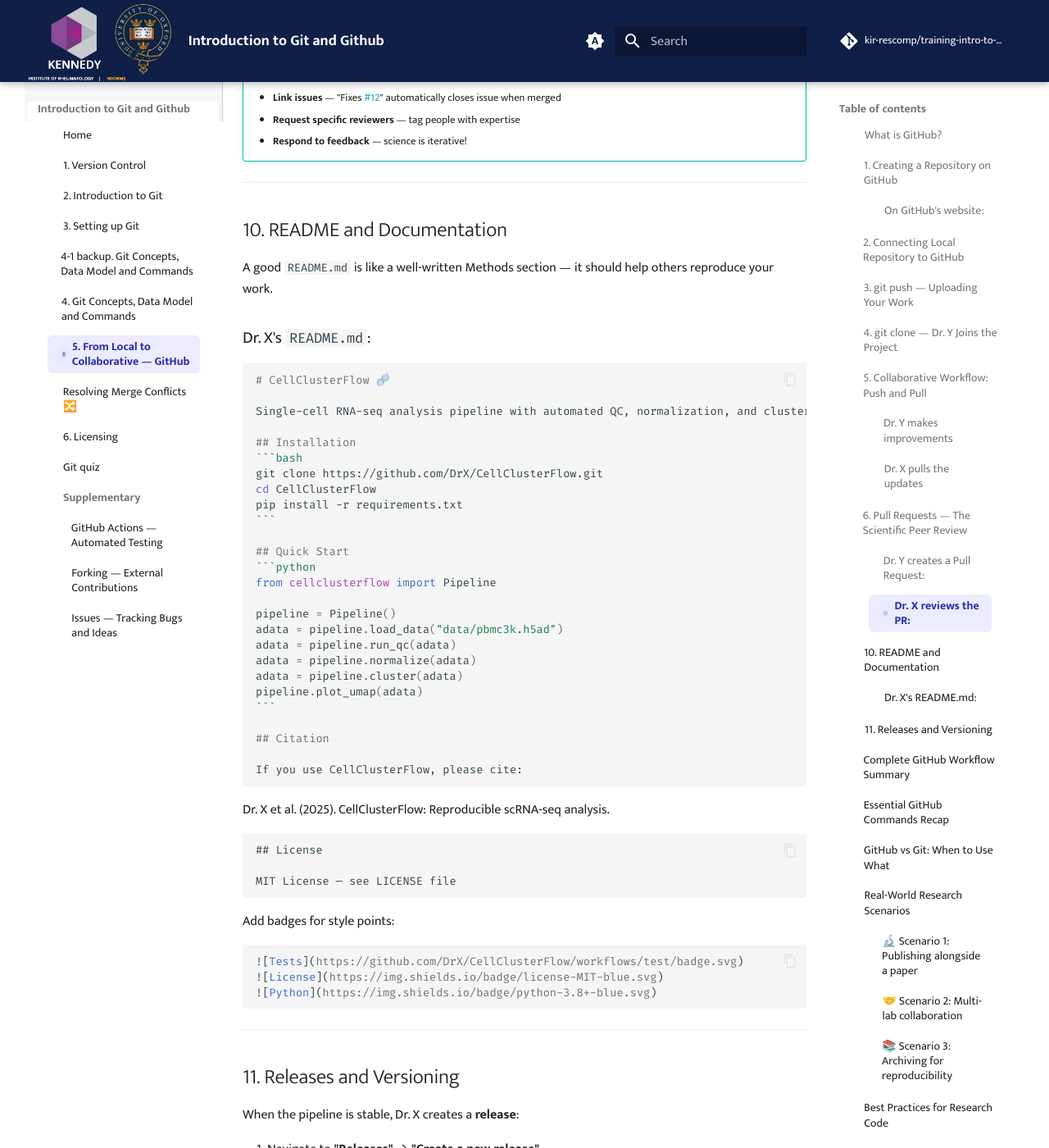
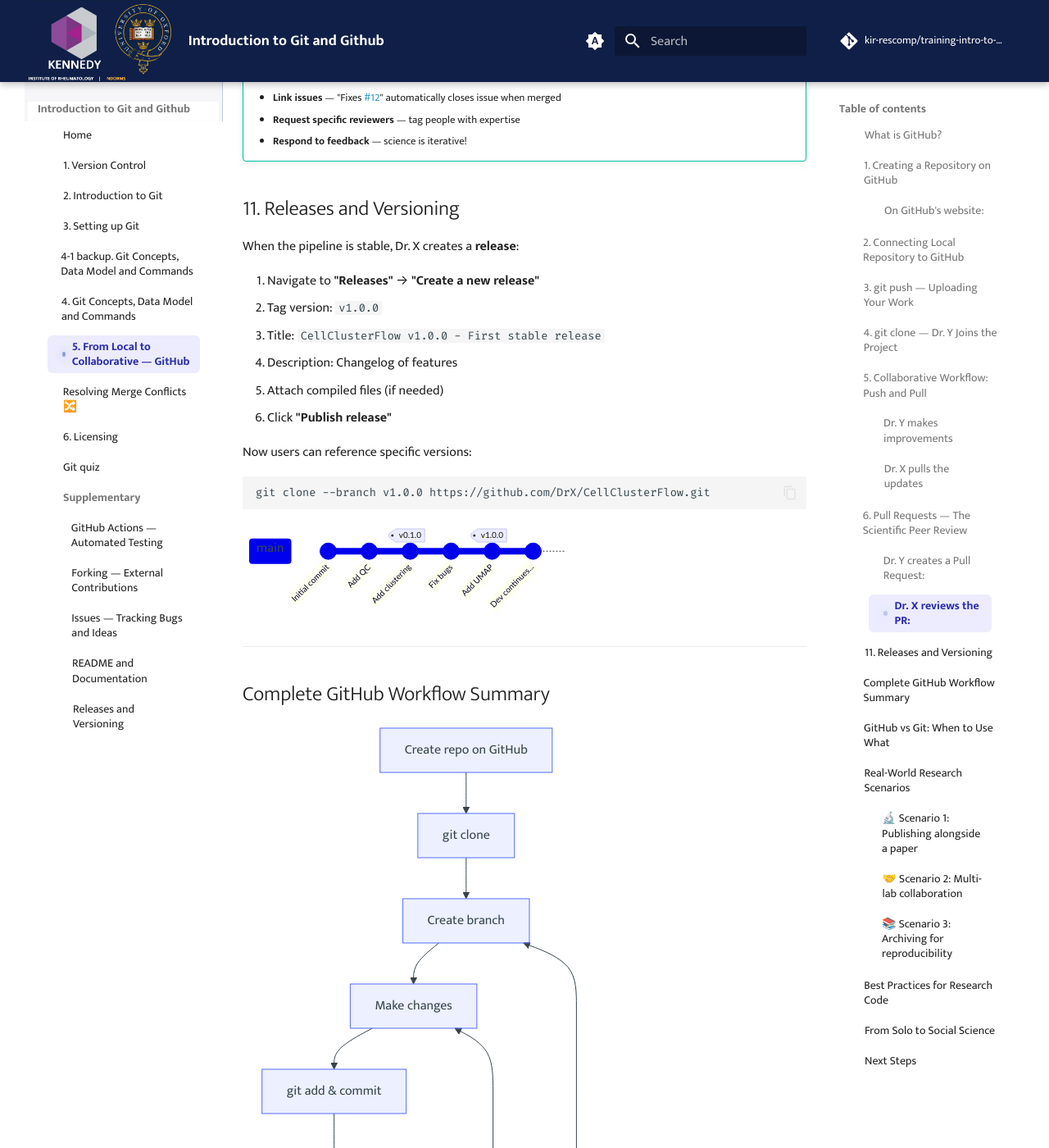
Before and after one commit to kir-rescomp/training-intro-to-git-github, an MkDocs documentation site: the page built from docs/5.from_git_to_github.md, in a window 1280 px wide and 1400 px high, scrolled down 7254 px. Shown: the whole window at 82% size. Built offline with MkDocs 1.6.1 and Material for MkDocs 9.7.7, drawn with Linux system fonts in a browser that asks for light colours; comment, search, counter and statistics services are not loaded; some of the changed text lies outside the part shown.

`````diff
--- a/docs/5.from_git_to_github.md
+++ b/docs/5.from_git_to_github.md
@@ -243,57 +243,6 @@ flowchart TB
     - **Respond to feedback** — science is iterative!
 
 
----
-
-## 10. README and Documentation
-
-A good `README.md` is like a well-written Methods section — it should help others reproduce your work.
-
-### Dr. X's `README.md`:
-````markdown
-# CellClusterFlow 🧬
-
-Single-cell RNA-seq analysis pipeline with automated QC, normalization, and clustering.
-
-## Installation
-```bash
-git clone https://github.com/DrX/CellClusterFlow.git
-cd CellClusterFlow
-pip install -r requirements.txt
-```
-
-## Quick Start
-```python
-from cellclusterflow import Pipeline
-
-pipeline = Pipeline()
-adata = pipeline.load_data("data/pbmc3k.h5ad")
-adata = pipeline.run_qc(adata)
-adata = pipeline.normalize(adata)
-adata = pipeline.cluster(adata)
-pipeline.plot_umap(adata)
-```
-
-## Citation
-
-If you use CellClusterFlow, please cite:
-````
-Dr. X et al. (2025). CellClusterFlow: Reproducible scRNA-seq analysis.
-````
-
-## License
-
-MIT License — see LICENSE file
-````
-
-Add badges for style points:
-````markdown
-![Tests](https://github.com/DrX/CellClusterFlow/workflows/test/badge.svg)
-![License](https://img.shields.io/badge/license-MIT-blue.svg)
-![Python](https://img.shields.io/badge/python-3.8+-blue.svg)
-````
-
----
 
 ## 11. Releases and Versioning
 
@@ -342,18 +291,6 @@ flowchart TB
   style I fill:#e6ffe6,stroke:#0a0
 ````
 
----
-
-## Essential GitHub Commands Recap
-
-| Command | Purpose |
-|---------|---------|
-| `git clone <url>` | Download repository from GitHub |
-| `git remote add origin <url>` | Connect local repo to GitHub |
-| `git push origin <branch>` | Upload commits to GitHub |
-| `git pull origin <branch>` | Download and merge changes from GitHub |
-| `git fetch origin` | Download changes without merging |
-| `git push -u origin main` | Set upstream and push |
 
 ---
 
`````
Also changed, not shown: docs/supplementary/4.readme_documentation_citation.md (added, +49 -0 lines), docs/supplementary/5.releases_and_versioning.md (added, +27 -0 lines).
